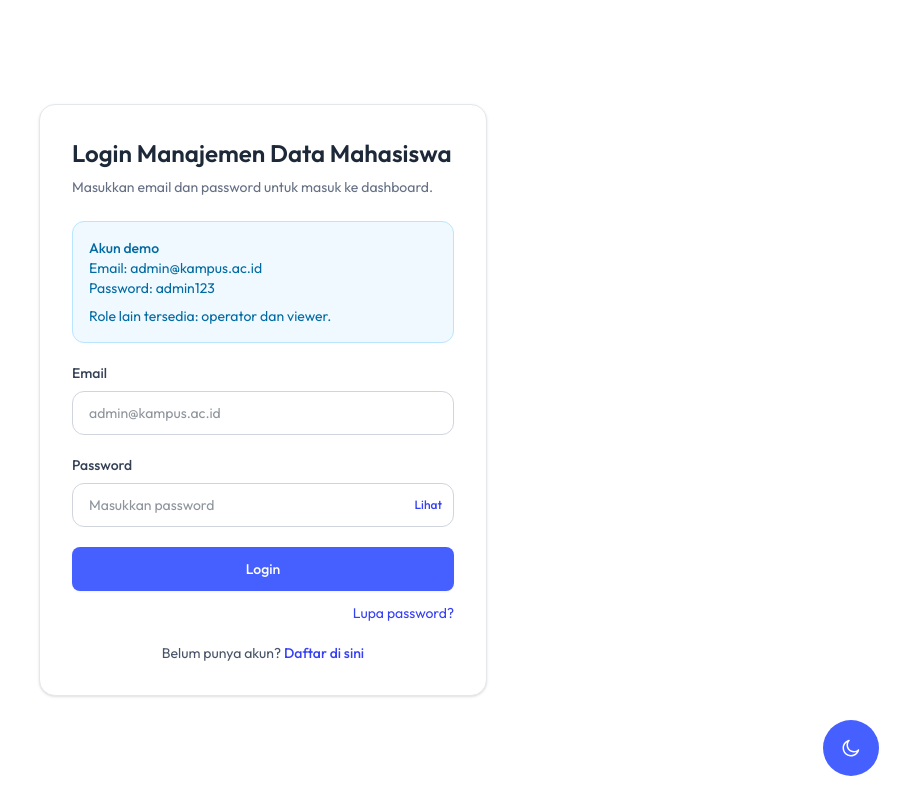
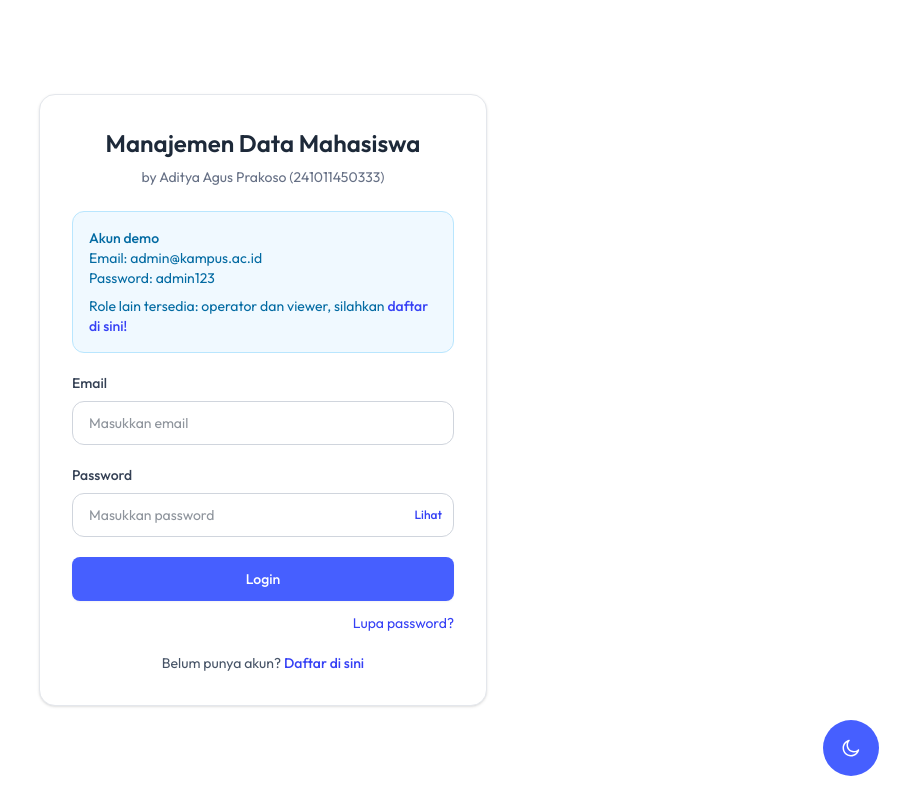
Before and after one commit to apnetworkid97/Manajemen-Data-Mahasiswa, a Next.js app in the folder frontend/: page /signin in a window 1280 px wide. Shown: the whole page, without its empty margins (377-1280 px from the left). Built offline with nearby package versions, Linux system fonts and the light colour scheme.

Commit message:
fix login page

```diff
--- a/frontend/src/components/auth/SignInForm.tsx
+++ b/frontend/src/components/auth/SignInForm.tsx
@@ -88,12 +88,12 @@ export default function SignInForm() {
     <div className="flex w-full flex-1 flex-col lg:w-1/2">
       <div className="mx-auto flex w-full max-w-md flex-1 flex-col justify-center">
         <div className="rounded-2xl border border-gray-200 bg-white p-6 shadow-sm dark:border-gray-800 dark:bg-white/[0.03] sm:p-8">
-          <div className="mb-6">
+          <div className="mb-6 text-center">
             <h1 className="mb-2 text-2xl font-semibold text-gray-800 dark:text-white/90">
-              Login Manajemen Data Mahasiswa
+              Manajemen Data Mahasiswa
             </h1>
             <p className="text-sm text-gray-500 dark:text-gray-400">
-              Masukkan email dan password untuk masuk ke dashboard.
+              by Aditya Agus Prakoso (241011450333)
             </p>
           </div>
 
@@ -101,7 +101,9 @@ export default function SignInForm() {
             <p className="font-medium">Akun demo</p>
             <p>Email: admin@kampus.ac.id</p>
             <p>Password: admin123</p>
-            <p className="mt-2">Role lain tersedia: operator dan viewer.</p>
+            <p className="mt-2">Role lain tersedia: operator dan viewer, silahkan <Link href="/signup" className="font-medium text-brand-600 hover:text-brand-700">
+              daftar di sini!
+            </Link></p>
           </div>
 
           <form className="space-y-5" onSubmit={handleSubmit}>
@@ -119,7 +121,7 @@ export default function SignInForm() {
                     email: "",
                   }));
                 }}
-                placeholder="admin@kampus.ac.id"
+                placeholder="Masukkan email"
                 className={`h-11 w-full rounded-xl border bg-white px-4 text-sm text-gray-800 outline-none transition dark:bg-gray-900 dark:text-white/90 ${
                   errors.email
                     ? "border-error-500 focus:border-error-500"
```
